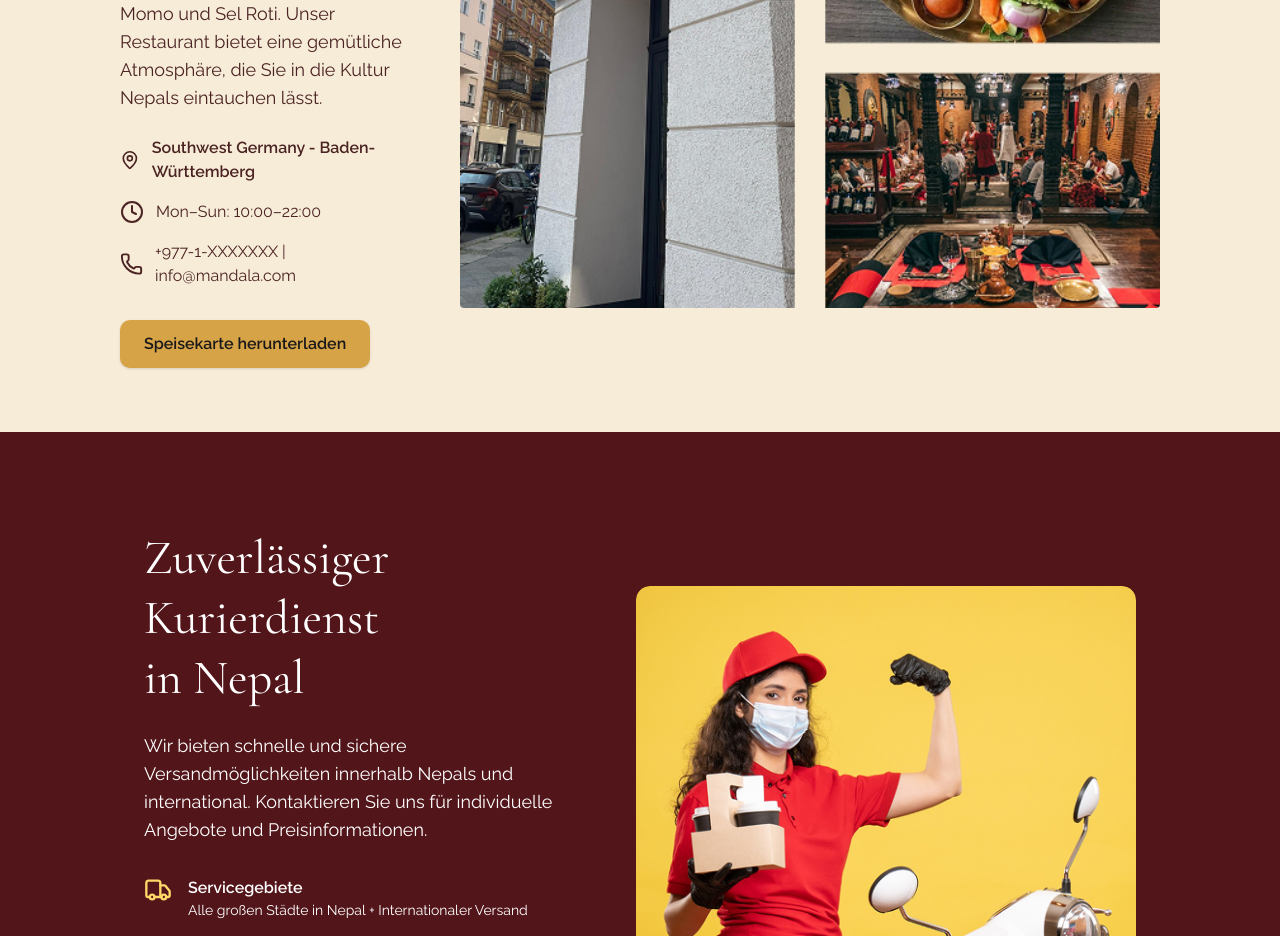
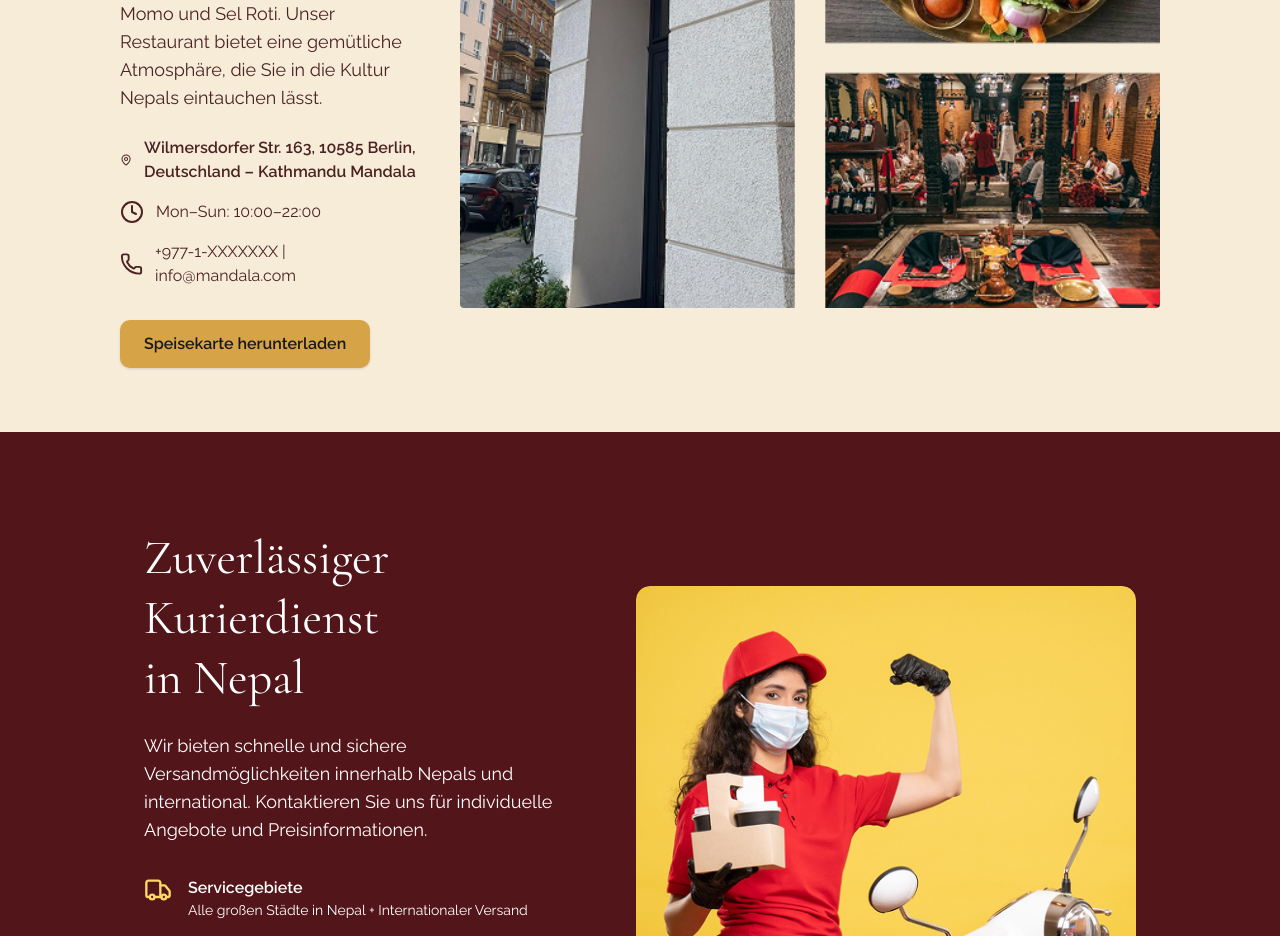
Before and after one commit to sarthakshrestha/kathmandu-mandala, a Next.js app: page / in a window 1280 px wide. Shown: the part 2760-3696 px from the top of the page. Built offline with nearby package versions, Linux system fonts and the light colour scheme.

Commit message:
Added maps for footer and component

```diff
--- a/public/locales/de.json
+++ b/public/locales/de.json
@@ -292,5 +292,8 @@
   "exclude_additional_services": "Zusätzliche Leistungen",
   "exclude_insurance": "Versicherung",
   "exclude_food_drinks": "Essen & Getränke",
-  "exclude_tickets": "Tickets"
+  "exclude_tickets": "Tickets",
+  "form_select_type_of_passport": "Wählen Sie den Pass-Typ",
+  "form_payment": "Zahlungsnachweis hochladen",
+  "form_passport": "Bitte laden Sie einen Scan Ihres Reisepasses hoch"
 }
--- a/public/locales/en.json
+++ b/public/locales/en.json
@@ -292,5 +292,8 @@
   "exclude_additional_services": "Additional Services",
   "exclude_insurance": "Insurance",
   "exclude_food_drinks": "Food & Drinks",
-  "exclude_tickets": "Tickets"
+  "exclude_tickets": "Tickets",
+  "form_select_type_of_passport": "Select type of passport",
+  "form_payment": "Upload proof of payment",
+  "form_passport": "Please upload a scan of your passport"
 }
--- a/src/app/components/landing-page-components/component-3.tsx
+++ b/src/app/components/landing-page-components/component-3.tsx
@@ -23,9 +23,15 @@ export default function Component3() {
           <ul className="space-y-4 mb-6">
             <li className="flex items-center gap-3">
               <MapPin className="w-6 h-6 text-[#4B2323]" />
-              <span className="font-links text-[#4B2323] font-semibold">
-                {t("restaurant_location")}
-              </span>
+              <a
+                href="https://maps.app.goo.gl/DUDPAbTTmdvyo9bXA"
+                target="_blank"
+                rel="noopener noreferrer"
+                className="font-links text-[#4B2323] font-semibold hover:underline"
+              >
+                Wilmersdorfer Str. 163, 10585 Berlin, Deutschland – Kathmandu
+                Mandala{" "}
+              </a>
             </li>
             <li className="flex items-center gap-3">
               <Clock className="w-6 h-6 text-[#4B2323]" />
--- a/src/app/components/reusable/footer.tsx
+++ b/src/app/components/reusable/footer.tsx
@@ -85,7 +85,7 @@ export default function Footer() {
       </div>
       <div className="max-w-[85rem] mx-auto mt-10 mb-1 items-end flex justify-end ">
         <a
-          href="https://share.google/aszykUjjcBVyT1NJz"
+          href="https://maps.app.goo.gl/DUDPAbTTmdvyo9bXA"
           target="_blank"
           rel="noopener noreferrer"
           className="font-links text-base text-[#23233B] hover:underline flex items-center gap-2"
```
